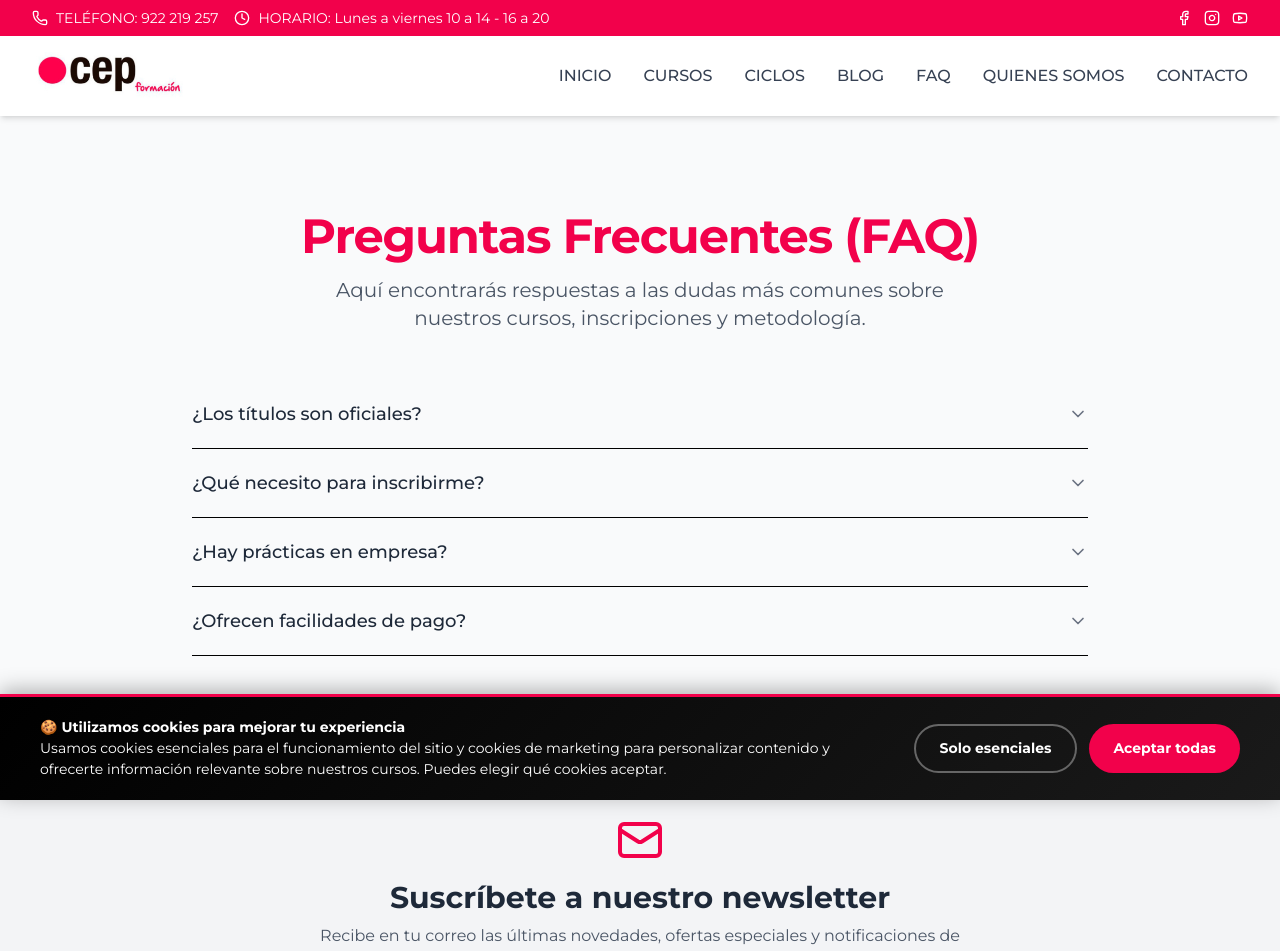
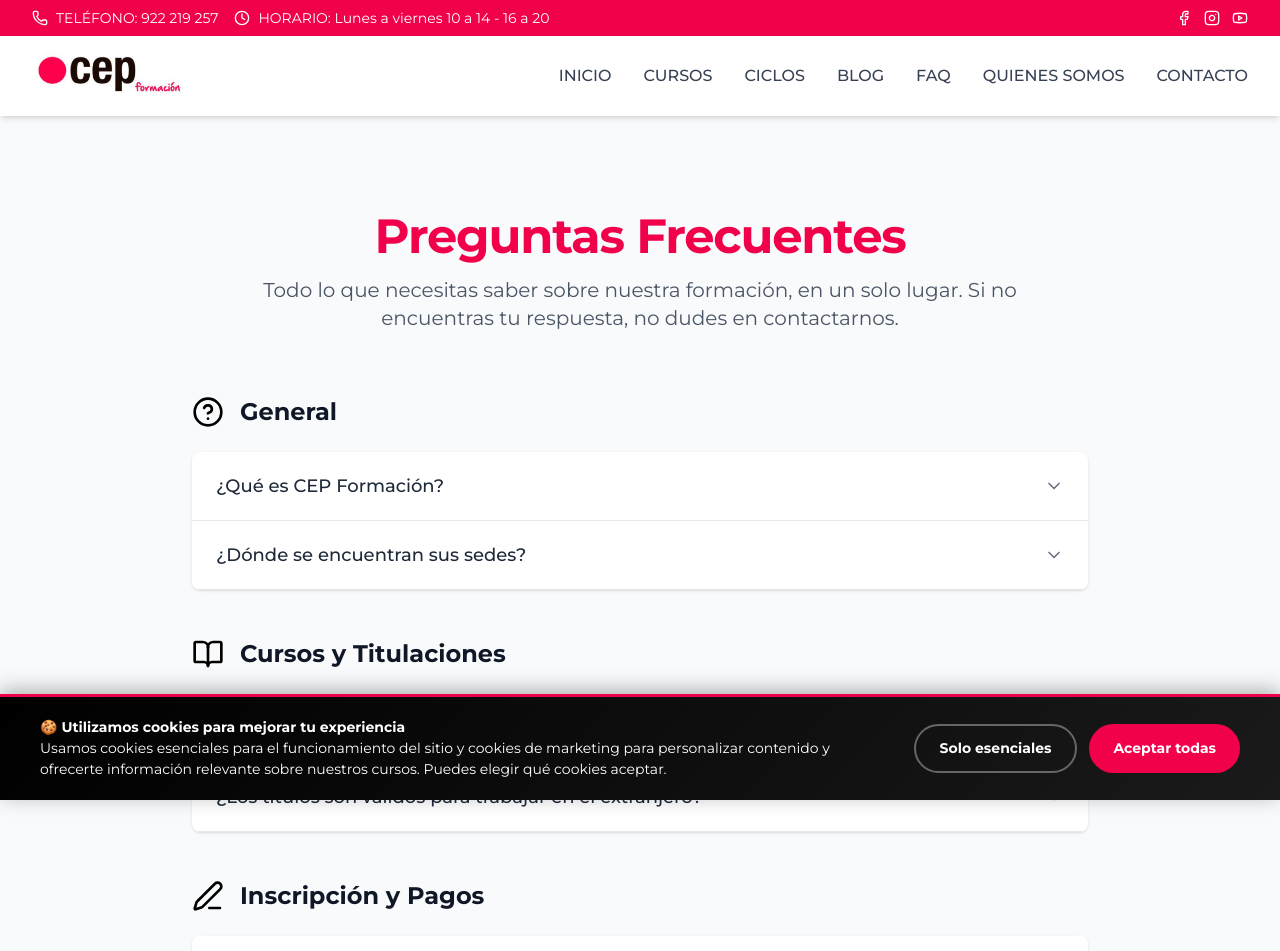
Before and after one commit to SOLARIA-AGENCY/SOLARIA-CEPCOMUNICACION-DEV, a React (Vite) app: page /faq in a window 1280 px wide. Shown: the top 951 px of the page. Built offline with nearby package versions, Linux system fonts and the light colour scheme.

Commit message:
feat(faq): refactor and enhance FAQ page with categorized content

```diff
--- a/src/pages/FaqPage.tsx
+++ b/src/pages/FaqPage.tsx
@@ -1,27 +1,97 @@
-import React, { useState } from 'react';
+import React, { useState, FC, ReactNode } from 'react';
 import CepHeader from '../components/organisms/CepHeader';
 import CepFooter from '../components/organisms/CepFooter';
-import { ChevronDown, ChevronUp } from 'lucide-react';
+import { ChevronDown, ChevronUp, HelpCircle, BookOpen, Edit3, Briefcase } from 'lucide-react';
+
+// --- TIPOS Y DATOS ---
+
+type FaqItemData = {
+  question: string;
+  answer: ReactNode;
+};
+
+type FaqCategory = {
+  title: string;
+  icon: FC<{ className?: string }>;
+  items: FaqItemData[];
+};
+
+const faqData: FaqCategory[] = [
+  {
+    title: 'General',
+    icon: HelpCircle,
+    items: [
+      {
+        question: '¿Qué es CEP Formación?',
+        answer: <p>Somos un centro de estudios con más de 25 años de experiencia, especializado en formación profesional privada y ciclos formativos oficiales para mejorar la capacitación y empleabilidad de nuestros alumnos.</p>,
+      },
+      {
+        question: '¿Dónde se encuentran sus sedes?',
+        answer: <p>Disponemos de dos sedes principales para impartir nuestra formación presencial: CEP Norte y CEP Santa Cruz, ambas en Tenerife.</p>,
+      },
+    ],
+  },
+  {
+    title: 'Cursos y Titulaciones',
+    icon: BookOpen,
+    items: [
+      {
+        question: '¿Qué diferencia hay entre un Curso Profesional y un Ciclo Formativo?',
+        answer: <p>Nuestros <strong>Cursos Profesionales</strong> ofrecen una especialización rápida y práctica con titulación propia de gran prestigio en el sector. Los <strong>Ciclos Formativos</strong> son una formación reglada más extensa (2000 horas) que conduce a un Título Oficial del Ministerio de Educación, válido en toda España y que permite el acceso a la Universidad.</p>,
+      },
+      {
+        question: '¿Los títulos son válidos para trabajar en el extranjero?',
+        answer: <p>Los Títulos Oficiales de los Ciclos Formativos tienen reconocimiento en todo el Espacio Europeo de Educación Superior. La validez de las titulaciones de nuestros cursos profesionales puede variar según el país y el sector.</p>,
+      },
+    ],
+  },
+  {
+    title: 'Inscripción y Pagos',
+    icon: Edit3,
+    items: [
+      {
+        question: '¿Cómo me puedo inscribir?',
+        answer: <p>Puedes iniciar el proceso de inscripción contactando directamente con nosotros a través del formulario de la página del curso que te interese, llamándonos por teléfono o visitando nuestras sedes. Nuestro equipo de admisiones te guiará en cada paso.</p>,
+      },
+      {
+        question: '¿Ofrecen facilidades de pago o becas?',
+        answer: <p>Sí, ofrecemos opciones de financiación para pagar los cursos en cómodas cuotas. Además, para los Ciclos Formativos Oficiales, los alumnos pueden solicitar las becas ofrecidas por el Ministerio de Educación.</p>,
+      },
+    ],
+  },
+  {
+    title: 'Prácticas y Salidas Laborales',
+    icon: Briefcase,
+    items: [
+      {
+        question: '¿Todos los cursos incluyen prácticas en empresa?',
+        answer: <p>La gran mayoría de nuestros cursos, y obligatoriamente todos los Ciclos Formativos, incluyen un importante módulo de Formación en Centros de Trabajo (FCT) para que apliques tus conocimientos en un entorno laboral real, lo cual es clave para tu futura inserción laboral.</p>,
+      },
+    ],
+  },
+];
+
+// --- COMPONENTES ---
 
 type FaqItemProps = {
   question: string;
-  children: React.ReactNode;
+  children: ReactNode;
 };
 
-const FaqItem: React.FC<FaqItemProps> = ({ question, children }) => {
+const FaqItem: FC<FaqItemProps> = ({ question, children }) => {
   const [isOpen, setIsOpen] = useState(false);
 
   return (
-    <div className="border-b">
+    <div className="border-b border-gray-200">
       <button
         onClick={() => setIsOpen(!isOpen)}
-        className="flex justify-between items-center w-full py-5 text-left"
+        className={`flex justify-between items-center w-full py-5 px-6 text-left transition-colors duration-200 hover:bg-gray-100 ${isOpen ? 'bg-gray-100' : ''}`}
       >
         <span className="text-lg font-medium text-gray-800">{question}</span>
         {isOpen ? <ChevronUp className="h-5 w-5 text-cep-primary" /> : <ChevronDown className="h-5 w-5 text-gray-500" />}
       </button>
-      <div className={`transition-all duration-300 ease-in-out overflow-hidden ${isOpen ? 'max-h-screen py-4' : 'max-h-0'}`}>
-        <div className="text-gray-600">
+      <div className={`transition-all duration-500 ease-in-out overflow-hidden ${isOpen ? 'max-h-screen' : 'max-h-0'}`}>
+        <div className="text-gray-600 px-6 pb-5 pt-2">
           {children}
         </div>
       </div>
@@ -29,32 +99,35 @@ const FaqItem: React.FC<FaqItemProps> = ({ question, children }) => {
   );
 };
 
-const FaqPage: React.FC = () => {
+const FaqPage: FC = () => {
   return (
     <div className="min-h-screen bg-gray-50">
       <CepHeader />
       <main className="py-16 sm:py-24">
         <div className="container mx-auto px-4">
-          <div className="text-center mb-12">
-            <h1 className="text-4xl font-bold text-cep-primary tracking-tight sm:text-5xl">Preguntas Frecuentes (FAQ)</h1>
-            <p className="mt-4 text-xl text-gray-600 max-w-2xl mx-auto">
-              Aquí encontrarás respuestas a las dudas más comunes sobre nuestros cursos, inscripciones y metodología.
+          <div className="text-center mb-16">
+            <h1 className="text-4xl font-bold text-cep-primary tracking-tight sm:text-5xl">Preguntas Frecuentes</h1>
+            <p className="mt-4 text-xl text-gray-600 max-w-3xl mx-auto">
+              Todo lo que necesitas saber sobre nuestra formación, en un solo lugar. Si no encuentras tu respuesta, no dudes en contactarnos.
             </p>
           </div>
 
-          <div className="max-w-4xl mx-auto">
-            <FaqItem question="¿Los títulos son oficiales?">
-              <p>Ofrecemos tanto Cursos Profesionales con titulación propia de gran prestigio en el sector, como Ciclos Formativos de Grado Medio y Superior con titulación 100% oficial del Ministerio de Educación.</p>
-            </FaqItem>
-            <FaqItem question="¿Qué necesito para inscribirme?">
-              <p>Los requisitos varían según el curso. Para los Cursos Profesionales, generalmente se requiere la ESO. Para los Ciclos Formativos, se aplican los requisitos de acceso oficiales (Bachillerato para Grado Superior, ESO para Grado Medio, o pruebas de acceso equivalentes).</p>
-            </FaqItem>
-            <FaqItem question="¿Hay prácticas en empresa?">
-              <p>Sí, la mayoría de nuestros cursos, y todos los Ciclos Formativos, incluyen un importante módulo de Formación en Centros de Trabajo (FCT), donde aplicarás lo aprendido en un entorno laboral real.</p>
-            </FaqItem>
-            <FaqItem question="¿Ofrecen facilidades de pago?">
-              <p>Sí, disponemos de opciones de financiación para que puedas pagar cómodamente en cuotas. Contacta con nuestro equipo de admisiones para conocer los planes disponibles para cada curso.</p>
-            </FaqItem>
+          <div className="max-w-4xl mx-auto space-y-12">
+            {faqData.map((category) => (
+              <div key={category.title}>
+                <div className="flex items-center mb-6">
+                  <category.icon className="h-8 w-8 text-cep-secondary mr-4" />
+                  <h2 className="text-2xl font-bold text-gray-900">{category.title}</h2>
+                </div>
+                <div className="bg-white rounded-lg shadow-sm overflow-hidden">
+                  {category.items.map((item) => (
+                    <FaqItem key={item.question} question={item.question}>
+                      {item.answer}
+                    </FaqItem>
+                  ))}
+                </div>
+              </div>
+            ))}
           </div>
         </div>
       </main>
```
